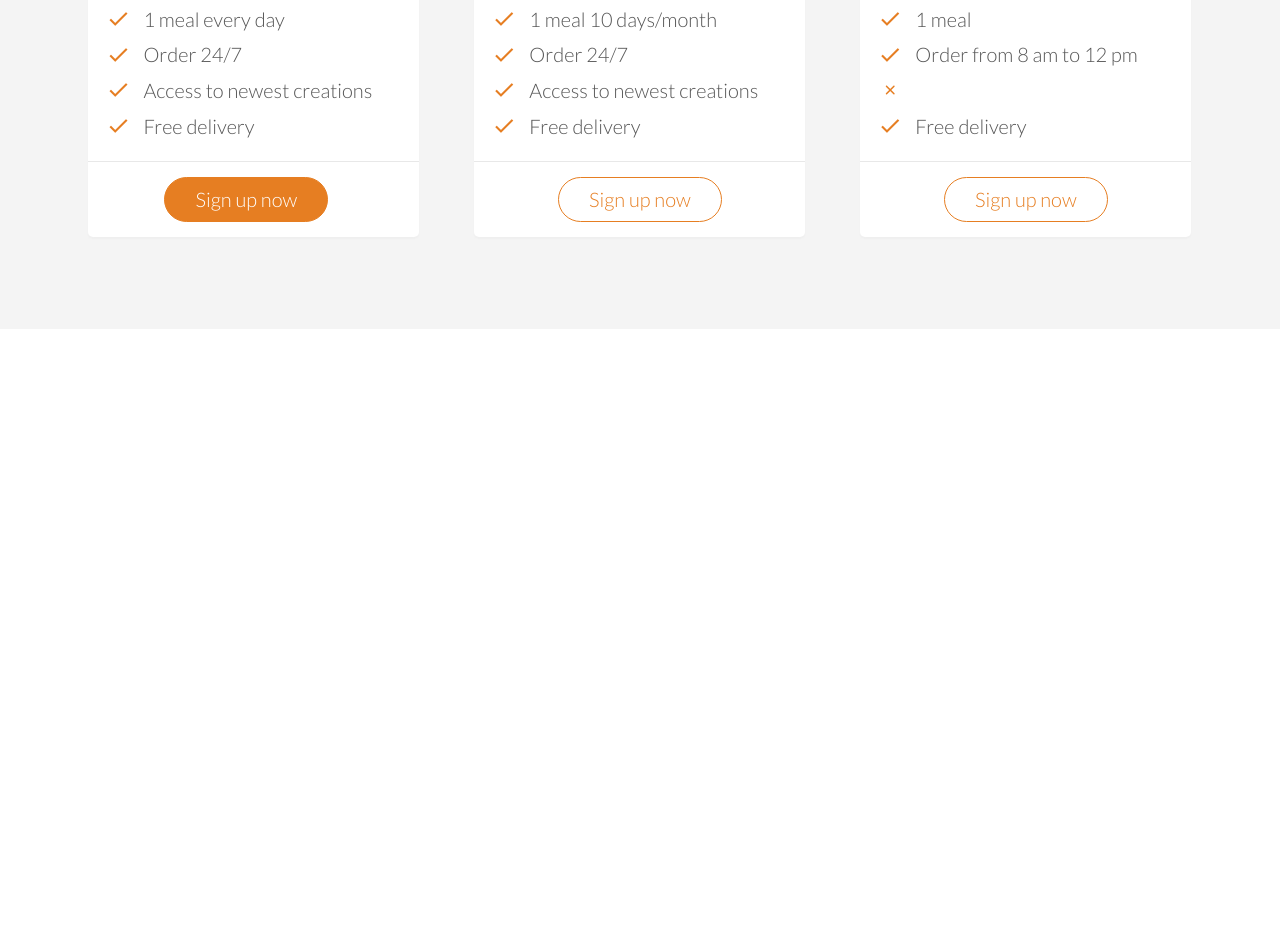
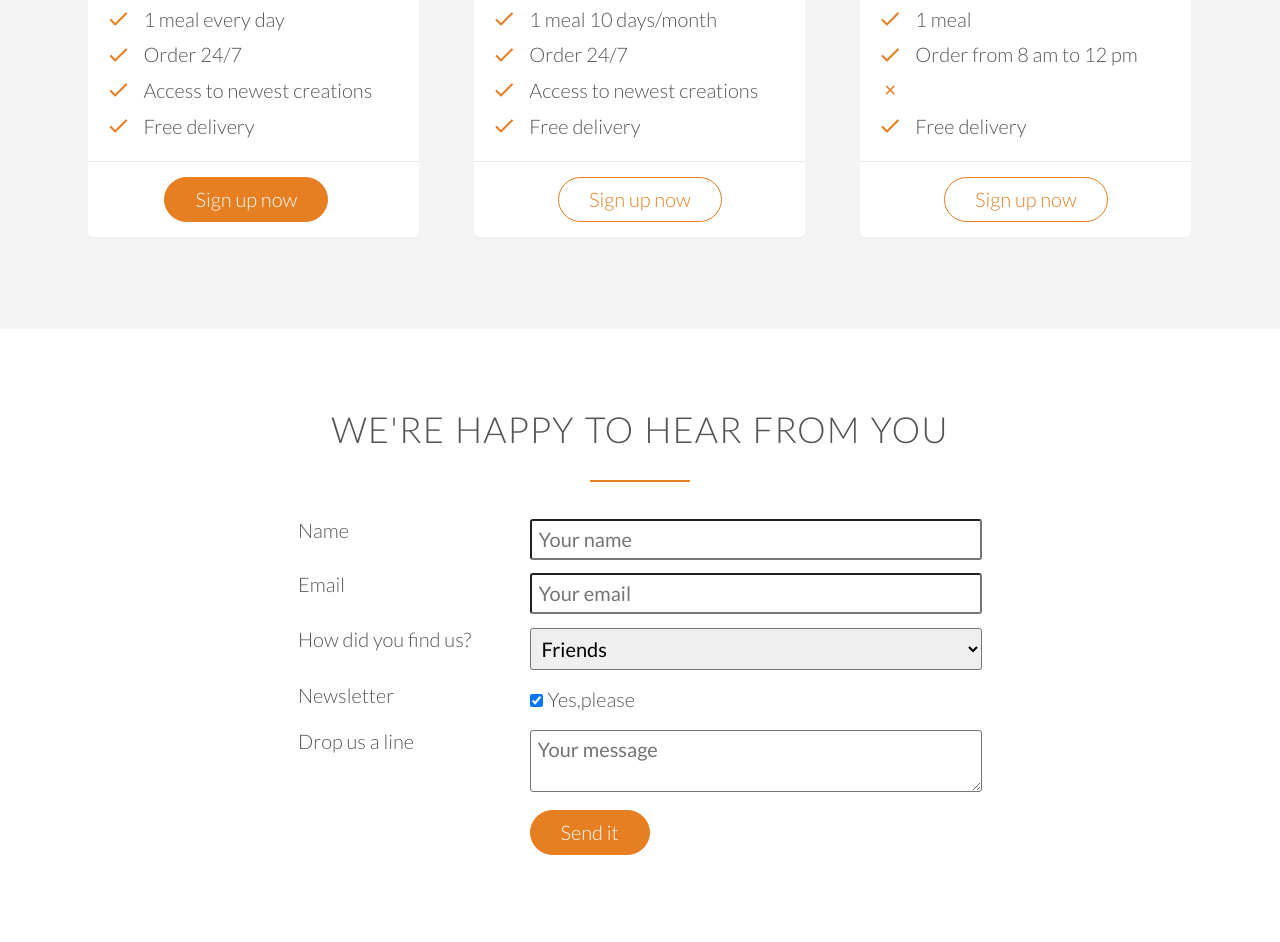
Before and after one commit to GavinChenYiwei/JS-Projects, a plain HTML site: page HTML5&CSS3/Omnifood Project/index.html in a window 1280 px wide. Shown: the part 4297-5239 px from the top of the page. Before the commit the page ends 4626 px from the top, so only its background shows below. Drawn offline with nearby package versions, Linux system fonts and the light colour scheme; files whose address does not match are found by name.

Commit message:
Add contact form section

```diff
--- a/HTML5&CSS3/Omnifood Project/index.html
+++ b/HTML5&CSS3/Omnifood Project/index.html
@@ -315,30 +315,78 @@
 				</div>
 			</div>
 		</section>
+
+		<section class="section-form">
+			<div class="row">
+				<h2>We're happy to hear from you</h2>
+			</div>
+			<div class="row">
+				<form method="post" action="#" class="contact-form">
+					<div class="row">
+						<div class="col span-1-of-3">
+							<label for="name">Name</label>
+						</div>
+						<div class="col span-2-of-3">
+							<input type="text" name="name" id="name" placeholder="Your name" required>
+						</div>
+					</div>
+					<div class="row">
+						<div class="col span-1-of-3">
+							<label for="email">Email</label>
+						</div>
+						<div class="col span-2-of-3">
+							<input type="email" name="email" id="email" placeholder="Your email" required>
+						</div>
+					</div>
+					<div class="row">
+						<div class="col span-1-of-3">
+							<label for="find-us">How did you find us?</label>
+						</div>
+						<div class="col span-2-of-3">
+							<select name="find-us" id="find-us">
+								<option value="friends" selected>Friends</option>
+								<option value="search">Search engine</option>
+								<option value="ad">Advertisement</option>
+								<option value="other">Other</option>
+							</select>
+						</div>
+					</div>
+					<div class="row">
+						<div class="col span-1-of-3">
+							<label>Newsletter</label>
+						</div>
+						<div class="col span-2-of-3">
+							<input type="checkbox" name="news" id="news" checked>Yes,please
+						</div>
+					</div>
+					<div class="row">
+						<div class="col span-1-of-3">
+							<label>Drop us a line</label>
+						</div>
+						<div class="col span-2-of-3">
+							<textarea name="message" placeholder="Your message"></textarea>
+						</div>
+					</div>
+					<div class="row">
+						<div class="col span-1-of-3">
+							<label>&nbsp;</label>
+						</div>
+						<div class="col span-2-of-3">
+							<input type="submit" value="Send it">
+						</div>
+					</div>
+				</form>
+			</div>
+		</section>
 	</body>
 </html>
 <!--
-Section 6: Sign up and pricing plans
-Title: Start eating healthy today
+Section 7: Contact form
+Title: We're happy to hear from you
 
-Plan 1: Premium399$ per month
-That’s only 13.30$ per meal
-1 meal every day
-Order 24/7
-Access to newest creations
-Free delivery
-
-Plan 2: Pro
-149$ per month
-That’s only 14.90$ per meal
-1 meal 10 days/month
-Order 24/7
-Access to newest creations
-Free delivery
-
-Plan 3: Starter
-19$ per meal
-1 meal
-Order from 8 am to 12 pm
-Free delivery
---!>
+Fields to include:
+Name
+Email
+How did you find us?
+Newsletter
+Drop us a line
--- a/HTML5&CSS3/Omnifood Project/resources/css/style.css
+++ b/HTML5&CSS3/Omnifood Project/resources/css/style.css
@@ -144,7 +144,8 @@ a:active {
 /* ------ BUTTONS ------- */
 
 .btn:link,
-.btn:visited{
+.btn:visited,
+input[type=submit]{
 	display: inline-block;
 	padding: 10px 30px;
 	font-weight: 300;
@@ -155,7 +156,8 @@ a:active {
 }
 
 .btn-full:link,
-.btn-full:visited {
+.btn-full:visited,
+input[type=submit]{
 	background-color: #e67e22;
 	border: 1px solid #e67e22;
 	color: #fff;
@@ -169,7 +171,9 @@ a:active {
 }
 
 .btn:hover,
-.btn:active {
+.btn:active,
+input[type=submit]:hover,
+input[type=submit]:active {
 	background-color: #cf6d17;
 }
 
@@ -449,3 +453,31 @@ cite img {
 .plan-box ul li {
 	padding: 5px 0;
 }
+
+/* ----------------------------------- */
+/* SIGN UP */
+/* ----------------------------------- */
+
+.contact-form {
+	width: 60%;
+	margin: 0 auto;
+}
+
+input[type=text],
+input[type=email],
+select,
+textarea {
+	width: 100%;
+	padding: 7px;
+	border-radius: 3px;
+}
+
+textarea {
+	height: 100%;
+}
+
+input[type=checkbox] {
+	margin: 10px 5px 10px 0;
+}
+
+*:focus {outline: none}
```
